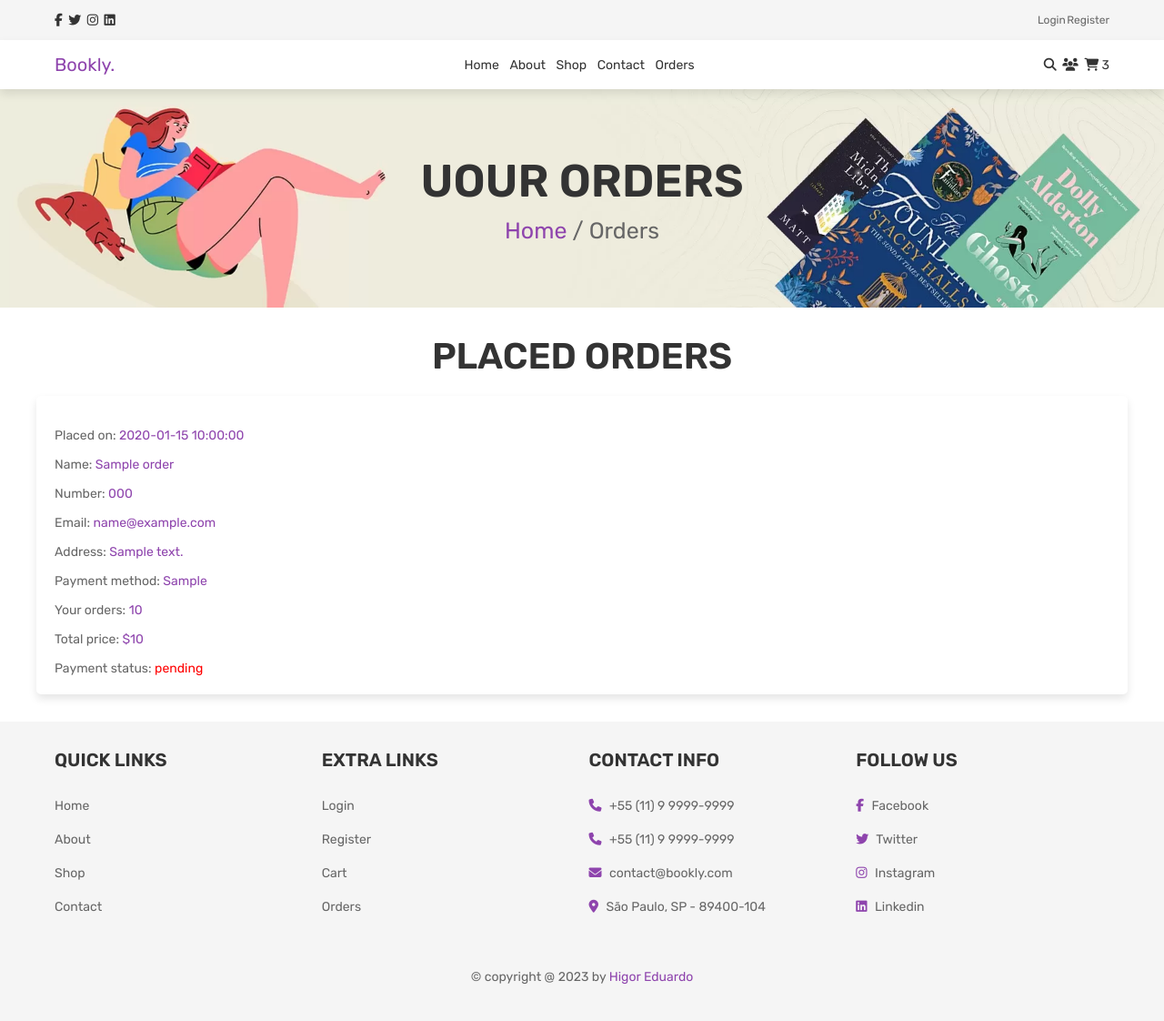
After one commit to higoreduardodocs/php-application, a PHP site: page /orders.php in a window 1280 px wide. The commit adds this page. Shown: the whole page at 91% size. Run offline with PHP 8.4, Linux system fonts and the light colour scheme; the visitor is signed in with stand-in values (Sample User, id 1); tables that the repository leaves empty or names only in its code hold one stand-in row (values such as "Sample post").

Commit message:
:sparkles: Feat: Create order customer page

```diff
--- a/public/css/style.css
+++ b/public/css/style.css
@@ -788,6 +788,15 @@ section {
   width: 25%;
 }
 
+/* PLACED ORDERS */
+.placed-orders .box-container {
+  display: flex;
+}
+
+.placed-orders .box-container .box {
+  flex: 1 1 40rem;
+}
+
 /* MEDIA QUERIES */
 @media screen and (max-width: 992px) {
   html,
--- /dev/null
+++ b/public/orders.php
@@ -0,0 +1,59 @@
+<?php
+
+include './config.php';
+session_start();
+$user_id = $_SESSION['user_id'];
+if (!isset($user_id)) {
+  header('location:./login.php');
+}
+
+?>
+
+<!DOCTYPE html>
+<html lang="en">
+<head>
+  <meta charset="UTF-8">
+  <meta name="viewport" content="width=device-width, initial-scale=1.0">
+  <title>Orders</title>
+  <link rel="stylesheet" href="https://cdnjs.cloudflare.com/ajax/libs/font-awesome/6.5.1/css/all.min.css">
+  <link rel="stylesheet" href="./css/style.css">
+</head>
+<body>
+  <?php include './header.php'; ?>
+
+  <div class="heading">
+    <h3>Uour orders</h3>
+    <p><a href="./index.php">Home</a> / Orders </p>
+  </div>
+
+  <section class="placed-orders">
+    <h1 class="title">Placed orders</h1>
+    <div class="box-container">
+    <?php
+        $order_query = mysqli_query($conn, "SELECT * FROM `orders` WHERE user_id = '$user_id'") or die('query failed');
+        if(mysqli_num_rows($order_query) > 0){
+          while($fetch_orders = mysqli_fetch_assoc($order_query)){
+    ?>
+      <div class="box">
+        <p>Placed on: <span><?php echo $fetch_orders['placed_on']; ?></span></p>
+        <p>Name: <span><?php echo $fetch_orders['name']; ?></span></p>
+        <p>Number: <span><?php echo $fetch_orders['number']; ?></span></p>
+        <p>Email: <span><?php echo $fetch_orders['email']; ?></span></p>
+        <p>Address: <span><?php echo $fetch_orders['address']; ?></span></p>
+        <p>Payment method: <span><?php echo $fetch_orders['method']; ?></span></p>
+        <p>Your orders: <span><?php echo $fetch_orders['total_products']; ?></span> </p>
+        <p>Total price: <span>$<?php echo $fetch_orders['total_price']; ?></span> </p>
+        <p>Payment status: <span style="color:<?php if($fetch_orders['payment_status'] == 'pending'){ echo 'red'; }else{ echo 'green'; } ?>;"><?php echo $fetch_orders['payment_status']; ?></span></p>
+      </div>
+    <?php
+      }} else {
+        echo '<p class="empty">No orders placed yet!</p>';
+      }
+    ?>
+    </div>
+  </section>
+
+  <?php include './footer.php'; ?>
+  <script src="./js/script.js"></script>
+</body>
+</html>
```
